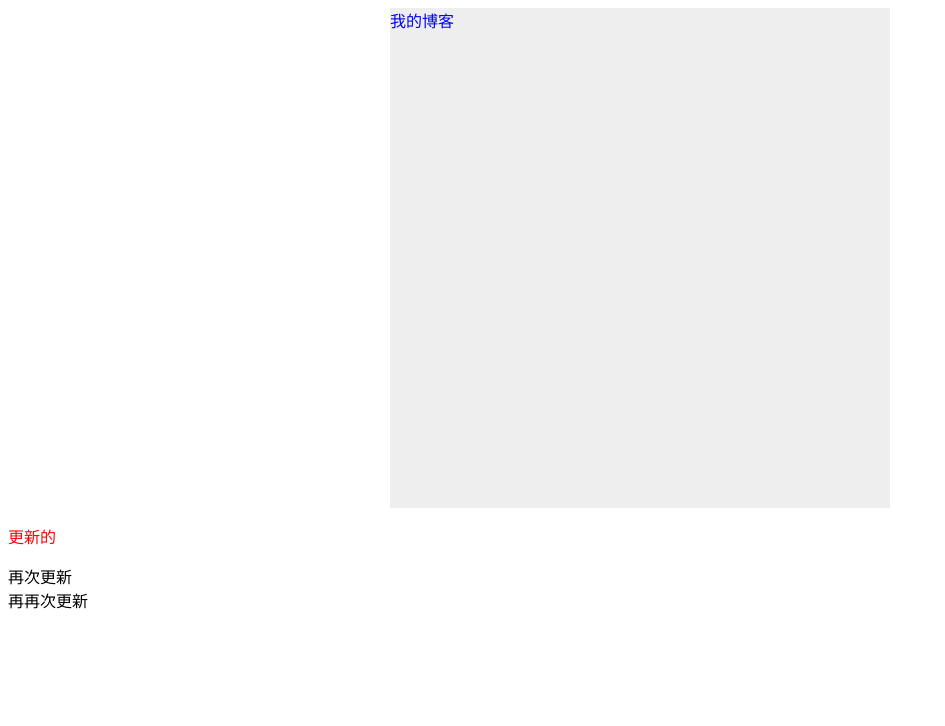
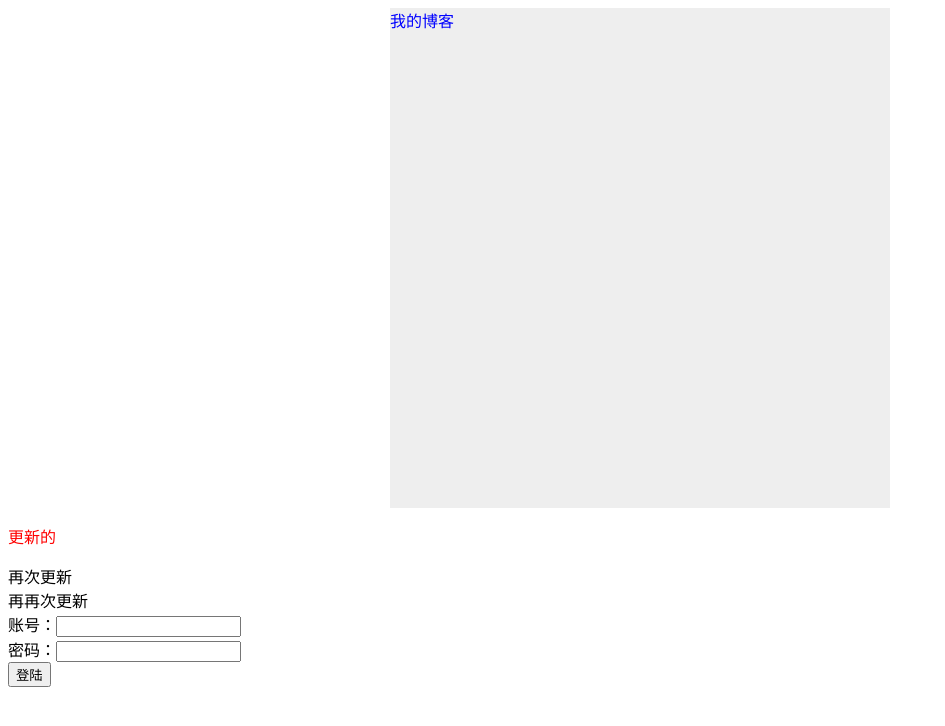
Before and after one commit to lin-77/Practice, a plain HTML site: page index1.html in a window 1280 px wide. Shown: the whole page, without its empty margins (0-945 px from the left). Drawn offline with Linux system fonts and the light colour scheme.

Commit message:
新增登陆窗口

```diff
--- a/index1.html
+++ b/index1.html
@@ -12,6 +12,11 @@
     <p>更新的</p>
     <div>再次更新</div>
     <div>再再次更新</div>
+    <div class="form">
+        账号：<input type="text"><br>
+        密码：<input type="text"><br>
+        <button>登陆</button>
+    </div>
     <script src="js/script1.js"></script>
 </body>
 </html>
```
